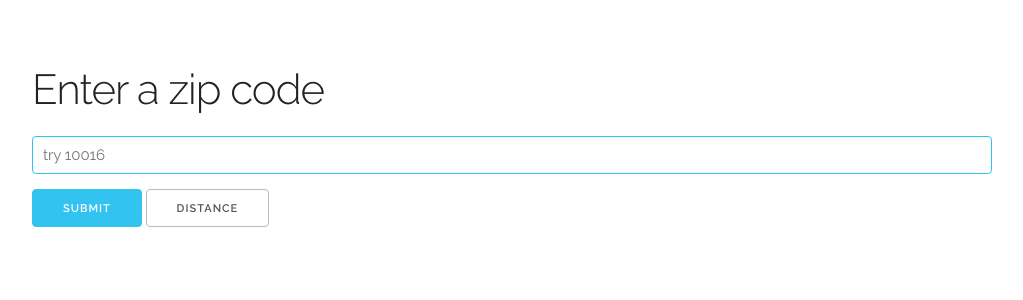
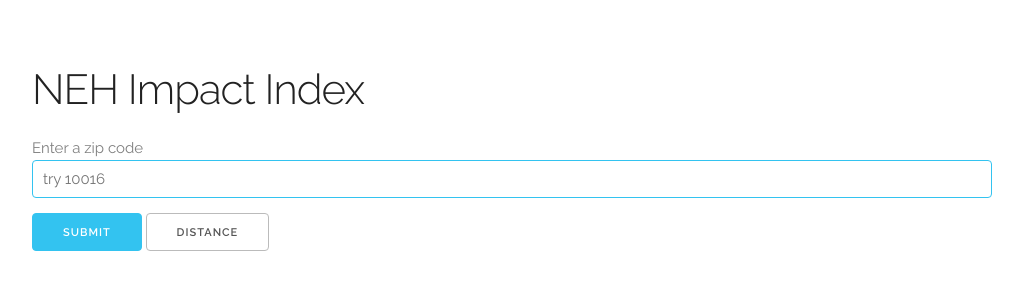
Before and after one commit to smythp/NEH-impact, a Flask app: page / in a window 1280 px wide. Shown: the part 68-368 px from the top of the page, without its empty margins (128-1151 px from the left). Run offline with Flask 2, Linux system fonts and the light colour scheme; some libraries are stand-ins or nearby versions.

Commit message:
Added title on front page

```diff
--- a/app/templates/index.html
+++ b/app/templates/index.html
@@ -6,8 +6,11 @@
 
 <form method="post" action="/index.html">
   <div class="row">
-    <h2>Enter a zip code</h2>
+    <h2>NEH Impact Index</h2>
+    <span style="color:gray">Enter a zip code</span>
     {{ render_field(form.zip, class="u-full-width", type="number", placeholder="try 10016", autofocus=True) }}  </div>
+
+
   <span id="hide-buttons">
     <input id="submit-button" class="button-primary" type="submit" value="Submit">
 
```
